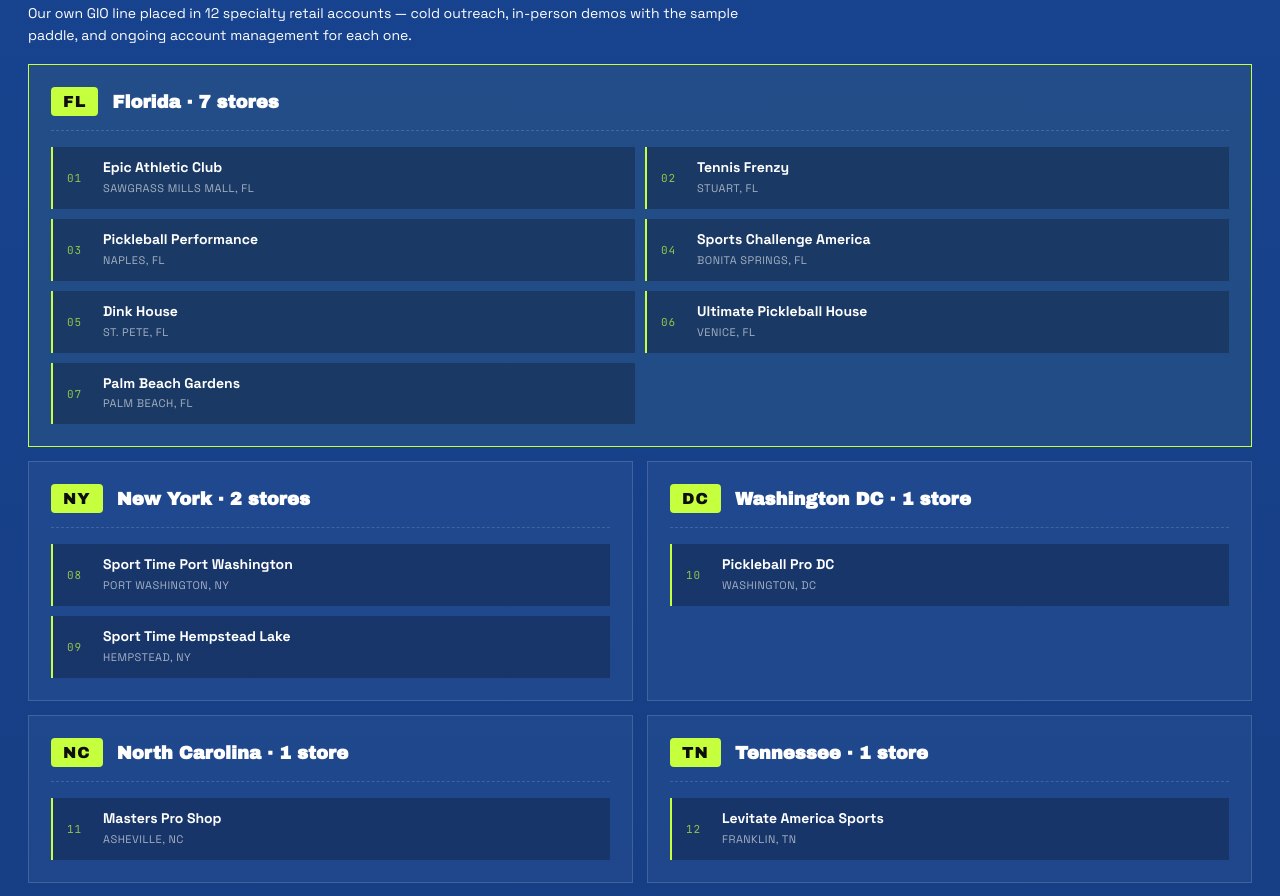
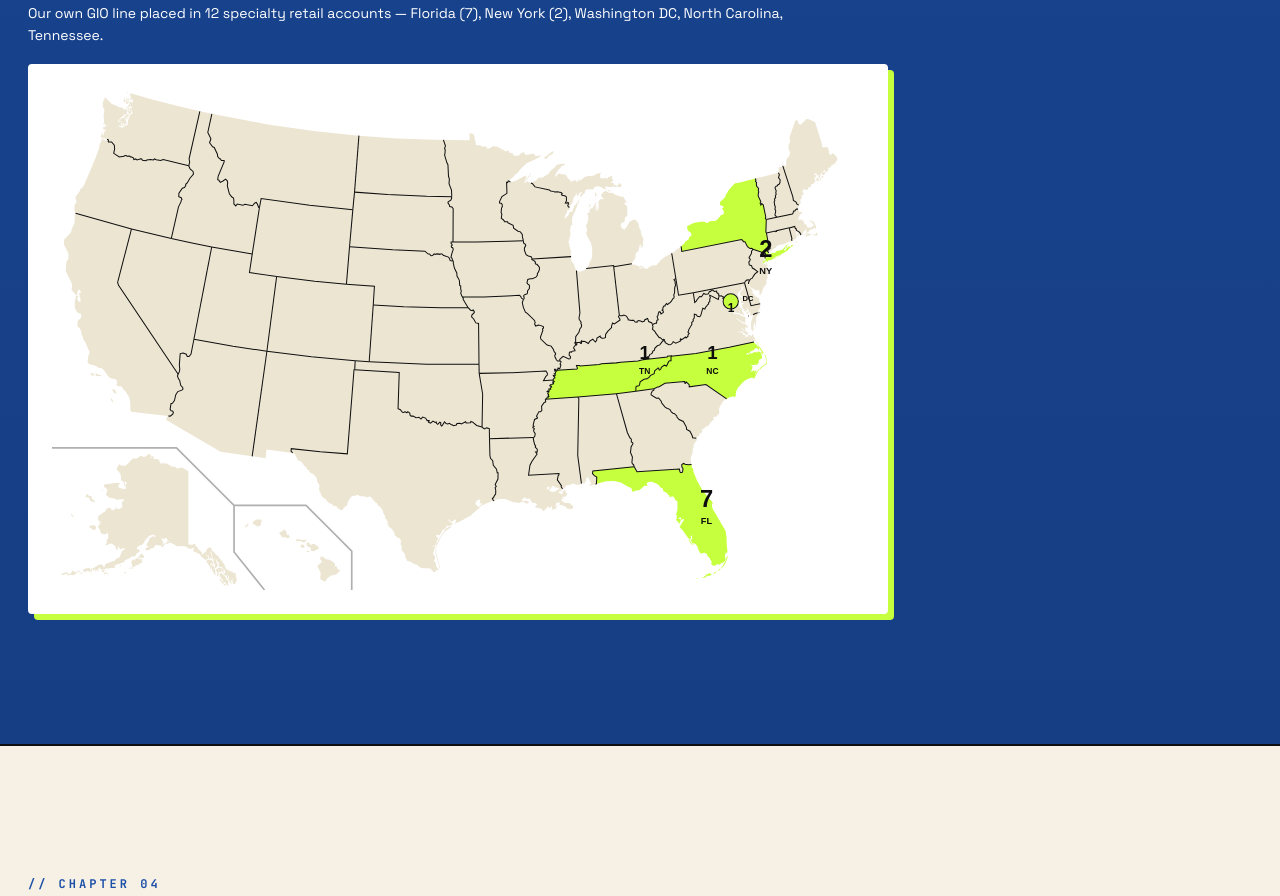
Before and after one commit to alevargasmeyer/aboutme, a website: page gio.html in a window 1280 px wide. Shown: the part 6584-7480 px from the top of the page. Drawn offline with Linux system fonts and the light colour scheme.

Commit message:
Cadena readability + GIO US-map
CADENA
- Daily-cadence section: previously had inline paper-bg overrides but
  the strong text was still lime (low contrast on cream) and the
  grind-cards had lime-tinted bg + lime icons. Replaced inline styles
  with a .leap-paper class variant that flips all internal colors to
  ink-on-paper-2 with lime BACKGROUND pills for strong text. Readable.
- Leaderboard: lb-rows had no explicit text color and were inheriting
  white from the dark section bg, making cream cards have white text
  (invisible). Forced color: var(--ink) on rows, names, rank, num. The
  #1 Cadena lime row gets full-strength ink text + offset shadow.
- '60 Segundos de Política' videos: were not playing because they
  weren't wrapped in .video-card (no IntersectionObserver autoplay).
  Added video-card class + explicit autoplay attribute.
- Posts that worked: dropped the 3rd image (likes-end.png), keeping
  the 2 strongest screenshots.

GIO
- Replaced the 5-region store list (FL/NY/DC/NC/TN with 12 line items)
  with an actual US map. Modified Wikipedia's blank state SVG to:
    * fill non-GIO states cream (paper-2 tone)
    * fill the 6 GIO states with lime
    * overlay text labels with store counts (7, 2, 1, 1, 1) and state
      abbreviations
  Wrapped in a white card with lime offset shadow to match the rest
  of the page's card system. Asset: assets/gio/us-map.svg.

```diff
--- a/gio.html
+++ b/gio.html
@@ -331,6 +331,23 @@
 section.gio-header, header.gio-header { padding-top: 130px; padding-bottom: 60px; }
 @media (max-width: 980px) { section { padding-top: 80px; padding-bottom: 80px; } }
 
+/* US RETAIL FOOTPRINT MAP */
+.us-map-wrap {
+  background: white;
+  border: 2px solid white;
+  padding: 22px;
+  margin-top: 18px;
+  box-shadow: 6px 6px 0 var(--lime);
+  border-radius: 4px;
+  max-width: 860px;
+}
+.us-map-wrap img { width: 100%; height: auto; display: block; }
+.bg-paper .us-map-wrap, .bg-paper-2 .us-map-wrap {
+  background: white;
+  border: 2px solid var(--ink);
+  box-shadow: 6px 6px 0 var(--lime);
+}
+
 /* GIO LOGO STRIP — replaces the 13-card brand grid */
 .gio-logos-row { display: grid; grid-template-columns: repeat(6, 1fr); gap: 12px; margin-top: 22px; }
 .gio-logo-cell { background: white; color: var(--ink); border: 2px solid white; padding: 18px 12px; text-align: center; display: flex; flex-direction: column; align-items: center; gap: 8px; transition: all 0.2s; box-shadow: 4px 4px 0 var(--lime); }
@@ -657,46 +674,10 @@
     </div>
 
     <h3 class="subhead"><span class="hl">12 stores</span>. 6 states.</h3>
-    <p class="context-line">Our own GIO line placed in 12 specialty retail accounts — cold outreach, in-person demos with the sample paddle, and ongoing account management for each one.</p>
+    <p class="context-line">Our own GIO line placed in 12 specialty retail accounts — Florida (7), New York (2), Washington DC, North Carolina, Tennessee.</p>
 
-    <div class="retail-region-grid" style="margin-top: 18px;">
-      <div class="region-block">
-        <div class="region-head"><div class="region-flag">FL</div><h4>Florida · 7 stores</h4></div>
-        <ul class="store-list">
-          <li><span class="store-num">01</span><div><strong>Epic Athletic Club</strong><span>Sawgrass Mills Mall, FL</span></div></li>
-          <li><span class="store-num">02</span><div><strong>Tennis Frenzy</strong><span>Stuart, FL</span></div></li>
-          <li><span class="store-num">03</span><div><strong>Pickleball Performance</strong><span>Naples, FL</span></div></li>
-          <li><span class="store-num">04</span><div><strong>Sports Challenge America</strong><span>Bonita Springs, FL</span></div></li>
-          <li><span class="store-num">05</span><div><strong>Dink House</strong><span>St. Pete, FL</span></div></li>
-          <li><span class="store-num">06</span><div><strong>Ultimate Pickleball House</strong><span>Venice, FL</span></div></li>
-          <li><span class="store-num">07</span><div><strong>Palm Beach Gardens</strong><span>Palm Beach, FL</span></div></li>
-        </ul>
-      </div>
-      <div class="region-block">
-        <div class="region-head"><div class="region-flag">NY</div><h4>New York · 2 stores</h4></div>
-        <ul class="store-list">
-          <li><span class="store-num">08</span><div><strong>Sport Time Port Washington</strong><span>Port Washington, NY</span></div></li>
-          <li><span class="store-num">09</span><div><strong>Sport Time Hempstead Lake</strong><span>Hempstead, NY</span></div></li>
-        </ul>
-      </div>
-      <div class="region-block">
-        <div class="region-head"><div class="region-flag">DC</div><h4>Washington DC · 1 store</h4></div>
-        <ul class="store-list">
-          <li><span class="store-num">10</span><div><strong>Pickleball Pro DC</strong><span>Washington, DC</span></div></li>
-        </ul>
-      </div>
-      <div class="region-block">
-        <div class="region-head"><div class="region-flag">NC</div><h4>North Carolina · 1 store</h4></div>
-        <ul class="store-list">
-          <li><span class="store-num">11</span><div><strong>Masters Pro Shop</strong><span>Asheville, NC</span></div></li>
-        </ul>
-      </div>
-      <div class="region-block">
-        <div class="region-head"><div class="region-flag">TN</div><h4>Tennessee · 1 store</h4></div>
-        <ul class="store-list">
-          <li><span class="store-num">12</span><div><strong>Levitate America Sports</strong><span>Franklin, TN</span></div></li>
-        </ul>
-      </div>
+    <div class="us-map-wrap">
+      <img src="assets/gio/us-map.svg" alt="GIO Sports retail footprint — 12 stores across 6 states (FL, NY, DC, NC, TN)" loading="lazy"/>
     </div>
   </div>
 </section>
```
Also changed, not shown: cadena.html (+58 -7 lines), assets/gio/us-map.svg (added).
